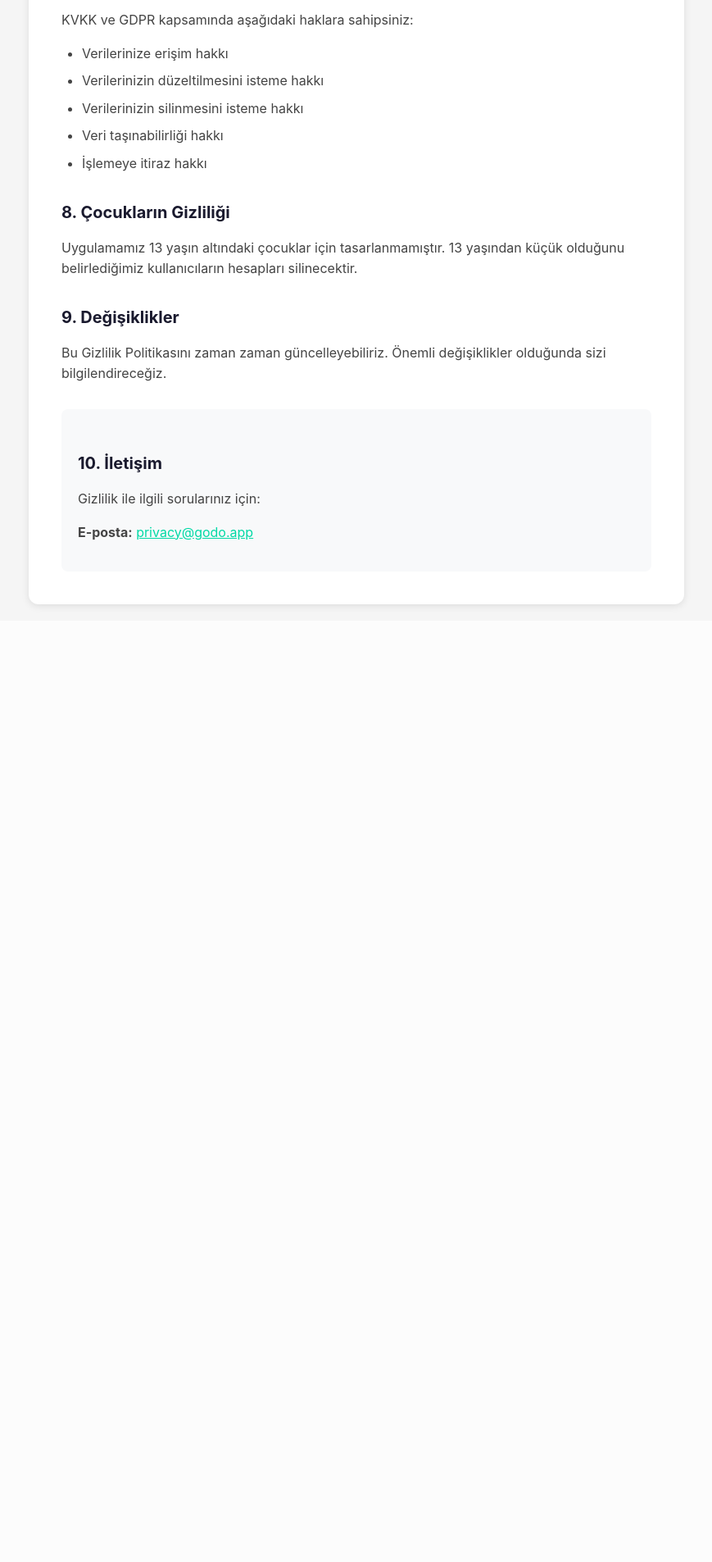
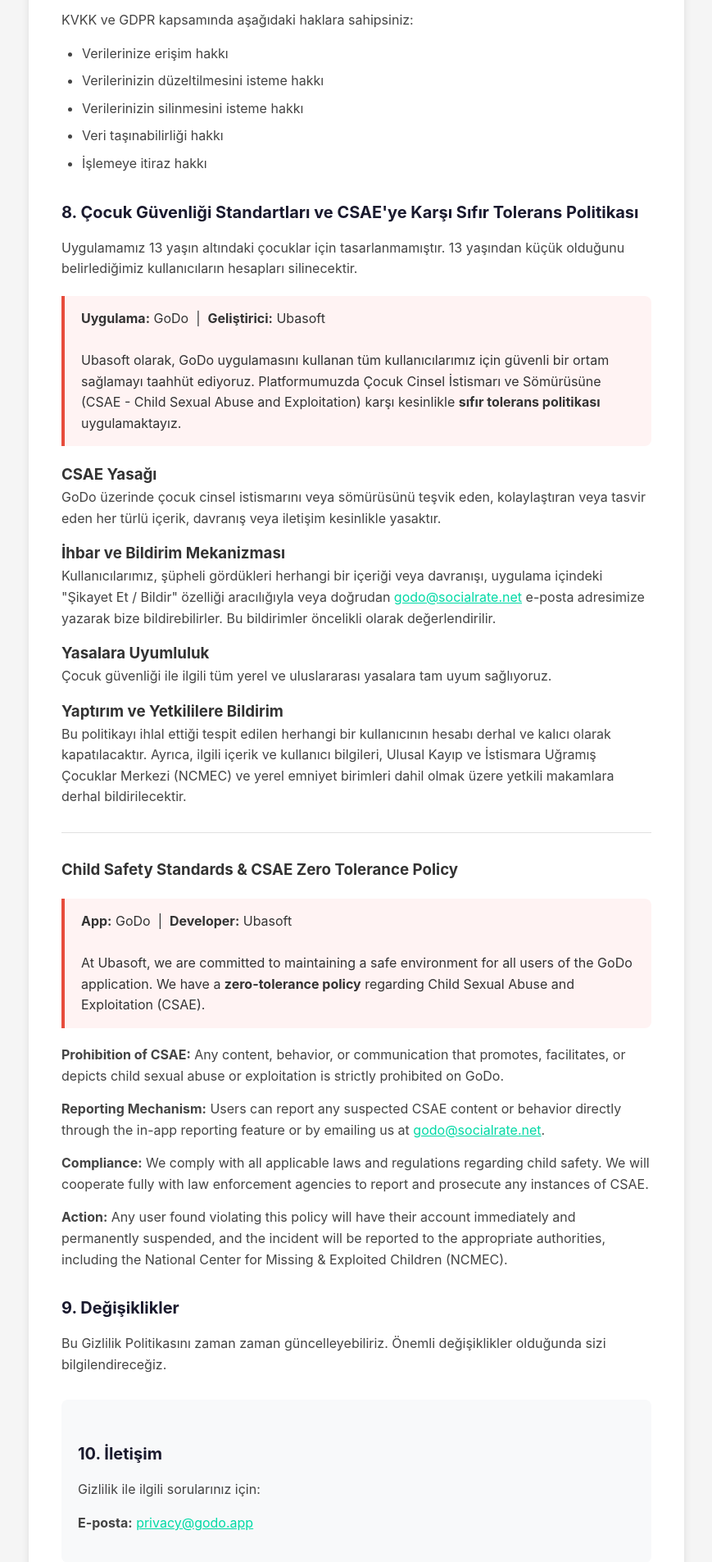
Before and after one commit to acaraydinn/godobackend, a Django app: page /privacy/ in a window 1280 px wide. Shown: the part 1642-3547 px from the top of the page at 82% size, without its empty margins (205-1074 px from the left). Before the commit the page ends 2384 px from the top, so only its background shows below. Run offline with Django 5.2, Linux system fonts and the light colour scheme; parts of the project's set-up code (start-up, migrations or seed data) failed here and were passed over.

Commit message:
feat: add CSAE Zero Tolerance Policy to privacy page

```diff
--- a/templates/legal/privacy.html
+++ b/templates/legal/privacy.html
@@ -1,5 +1,6 @@
 <!DOCTYPE html>
 <html lang="tr">
+
 <head>
     <meta charset="UTF-8">
     <meta name="viewport" content="width=device-width, initial-scale=1.0">
@@ -10,6 +11,7 @@
             padding: 0;
             box-sizing: border-box;
         }
+
         body {
             font-family: -apple-system, BlinkMacSystemFont, 'Segoe UI', Roboto, Oxygen, Ubuntu, sans-serif;
             line-height: 1.6;
@@ -17,57 +19,69 @@
             background: #f5f5f5;
             padding: 20px;
         }
+
         .container {
             max-width: 800px;
             margin: 0 auto;
             background: white;
             padding: 40px;
             border-radius: 12px;
-            box-shadow: 0 2px 10px rgba(0,0,0,0.1);
+            box-shadow: 0 2px 10px rgba(0, 0, 0, 0.1);
         }
+
         h1 {
             color: #00D9A5;
             margin-bottom: 10px;
             font-size: 28px;
         }
+
         .update-date {
             color: #666;
             margin-bottom: 30px;
             font-size: 14px;
         }
+
         h2 {
             color: #1a1a2e;
             margin-top: 30px;
             margin-bottom: 15px;
             font-size: 20px;
         }
-        p, ul {
+
+        p,
+        ul {
             margin-bottom: 15px;
             color: #444;
         }
+
         ul {
             padding-left: 25px;
         }
+
         li {
             margin-bottom: 8px;
         }
+
         .contact {
             background: #f8f9fa;
             padding: 20px;
             border-radius: 8px;
             margin-top: 30px;
         }
+
         a {
             color: #00D9A5;
         }
     </style>
 </head>
+
 <body>
     <div class="container">
         <h1>Gizlilik Politikası</h1>
         <p class="update-date">Son güncelleme: 1 Şubat 2026</p>
 
-        <p>GoDo ("biz", "bizim" veya "uygulama"), kullanıcılarımızın gizliliğine saygı duyar. Bu Gizlilik Politikası, kişisel bilgilerinizi nasıl topladığımızı, kullandığımızı, paylaştığımızı ve koruduğumuzu açıklar.</p>
+        <p>GoDo ("biz", "bizim" veya "uygulama"), kullanıcılarımızın gizliliğine saygı duyar. Bu Gizlilik Politikası,
+            kişisel bilgilerinizi nasıl topladığımızı, kullandığımızı, paylaştığımızı ve koruduğumuzu açıklar.</p>
 
         <h2>1. Topladığımız Bilgiler</h2>
         <p>Uygulamamızı kullandığınızda aşağıdaki bilgileri toplayabiliriz:</p>
@@ -100,7 +114,8 @@
         </ul>
 
         <h2>4. Konum Verileri</h2>
-        <p>Konum verilerinizi yalnızca aktiviteleri göstermek için kullanırız. Konum izni isteğe bağlıdır ve istediğiniz zaman cihaz ayarlarından kapatabilirsiniz.</p>
+        <p>Konum verilerinizi yalnızca aktiviteleri göstermek için kullanırız. Konum izni isteğe bağlıdır ve istediğiniz
+            zaman cihaz ayarlarından kapatabilirsiniz.</p>
 
         <h2>5. Veri Güvenliği</h2>
         <p>Bilgilerinizi korumak için endüstri standardı güvenlik önlemleri kullanıyoruz:</p>
@@ -112,7 +127,8 @@
         </ul>
 
         <h2>6. Veri Saklama</h2>
-        <p>Kişisel verilerinizi hesabınız aktif olduğu sürece saklarız. Hesabınızı sildiğinizde, yasal zorunluluklar dışında verileriniz 30 gün içinde silinir.</p>
+        <p>Kişisel verilerinizi hesabınız aktif olduğu sürece saklarız. Hesabınızı sildiğinizde, yasal zorunluluklar
+            dışında verileriniz 30 gün içinde silinir.</p>
 
         <h2>7. Haklarınız</h2>
         <p>KVKK ve GDPR kapsamında aşağıdaki haklara sahipsiniz:</p>
@@ -124,11 +140,63 @@
             <li>İşlemeye itiraz hakkı</li>
         </ul>
 
-        <h2>8. Çocukların Gizliliği</h2>
-        <p>Uygulamamız 13 yaşın altındaki çocuklar için tasarlanmamıştır. 13 yaşından küçük olduğunu belirlediğimiz kullanıcıların hesapları silinecektir.</p>
+        <h2>8. Çocuk Güvenliği Standartları ve CSAE'ye Karşı Sıfır Tolerans Politikası</h2>
+        <p>Uygulamamız 13 yaşın altındaki çocuklar için tasarlanmamıştır. 13 yaşından küçük olduğunu belirlediğimiz
+            kullanıcıların hesapları silinecektir.</p>
+
+        <div
+            style="background: #fff3f3; border-left: 4px solid #e74c3c; padding: 15px 20px; border-radius: 0 8px 8px 0; margin: 20px 0;">
+            <strong>Uygulama:</strong> GoDo &nbsp;|&nbsp; <strong>Geliştirici:</strong> Ubasoft<br><br>
+            Ubasoft olarak, GoDo uygulamasını kullanan tüm kullanıcılarımız için güvenli bir ortam sağlamayı taahhüt
+            ediyoruz.
+            Platformumuzda Çocuk Cinsel İstismarı ve Sömürüsüne (CSAE - Child Sexual Abuse and Exploitation) karşı
+            kesinlikle <strong>sıfır tolerans politikası</strong> uygulamaktayız.
+        </div>
+
+        <h3>CSAE Yasağı</h3>
+        <p>GoDo üzerinde çocuk cinsel istismarını veya sömürüsünü teşvik eden, kolaylaştıran veya tasvir eden her türlü
+            içerik, davranış veya iletişim kesinlikle yasaktır.</p>
+
+        <h3>İhbar ve Bildirim Mekanizması</h3>
+        <p>Kullanıcılarımız, şüpheli gördükleri herhangi bir içeriği veya davranışı, uygulama içindeki "Şikayet Et /
+            Bildir" özelliği aracılığıyla veya doğrudan <a href="mailto:godo@socialrate.net">godo@socialrate.net</a>
+            e-posta adresimize yazarak bize bildirebilirler. Bu bildirimler öncelikli olarak değerlendirilir.</p>
+
+        <h3>Yasalara Uyumluluk</h3>
+        <p>Çocuk güvenliği ile ilgili tüm yerel ve uluslararası yasalara tam uyum sağlıyoruz.</p>
+
+        <h3>Yaptırım ve Yetkililere Bildirim</h3>
+        <p>Bu politikayı ihlal ettiği tespit edilen herhangi bir kullanıcının hesabı derhal ve kalıcı olarak
+            kapatılacaktır. Ayrıca, ilgili içerik ve kullanıcı bilgileri, Ulusal Kayıp ve İstismara Uğramış Çocuklar
+            Merkezi (NCMEC) ve yerel emniyet birimleri dahil olmak üzere yetkili makamlara derhal bildirilecektir.</p>
+
+        <hr style="border: none; border-top: 1px solid #e0e0e0; margin: 30px 0;">
+
+        <h3>Child Safety Standards & CSAE Zero Tolerance Policy</h3>
+        <div
+            style="background: #fff3f3; border-left: 4px solid #e74c3c; padding: 15px 20px; border-radius: 0 8px 8px 0; margin: 20px 0;">
+            <strong>App:</strong> GoDo &nbsp;|&nbsp; <strong>Developer:</strong> Ubasoft<br><br>
+            At Ubasoft, we are committed to maintaining a safe environment for all users of the GoDo application.
+            We have a <strong>zero-tolerance policy</strong> regarding Child Sexual Abuse and Exploitation (CSAE).
+        </div>
+
+        <p><strong>Prohibition of CSAE:</strong> Any content, behavior, or communication that promotes, facilitates, or
+            depicts child sexual abuse or exploitation is strictly prohibited on GoDo.</p>
+
+        <p><strong>Reporting Mechanism:</strong> Users can report any suspected CSAE content or behavior directly
+            through the in-app reporting feature or by emailing us at <a
+                href="mailto:godo@socialrate.net">godo@socialrate.net</a>.</p>
+
+        <p><strong>Compliance:</strong> We comply with all applicable laws and regulations regarding child safety. We
+            will cooperate fully with law enforcement agencies to report and prosecute any instances of CSAE.</p>
+
+        <p><strong>Action:</strong> Any user found violating this policy will have their account immediately and
+            permanently suspended, and the incident will be reported to the appropriate authorities, including the
+            National Center for Missing & Exploited Children (NCMEC).</p>
 
         <h2>9. Değişiklikler</h2>
-        <p>Bu Gizlilik Politikasını zaman zaman güncelleyebiliriz. Önemli değişiklikler olduğunda sizi bilgilendireceğiz.</p>
+        <p>Bu Gizlilik Politikasını zaman zaman güncelleyebiliriz. Önemli değişiklikler olduğunda sizi
+            bilgilendireceğiz.</p>
 
         <div class="contact">
             <h2>10. İletişim</h2>
@@ -137,4 +205,5 @@
         </div>
     </div>
 </body>
+
 </html>
```
